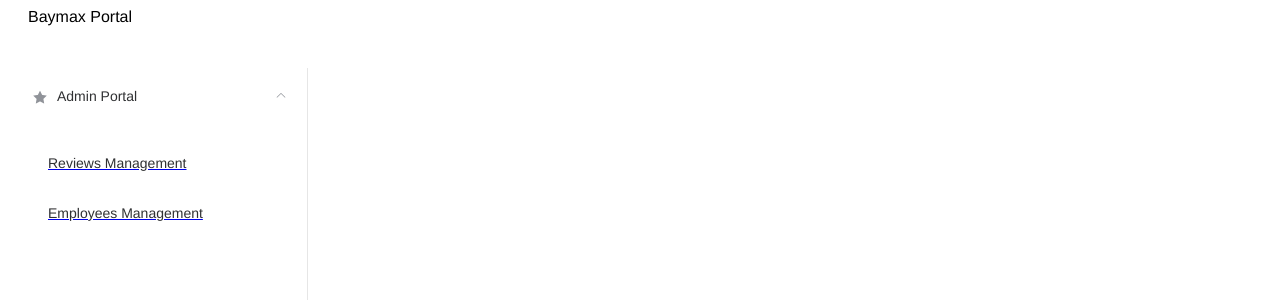
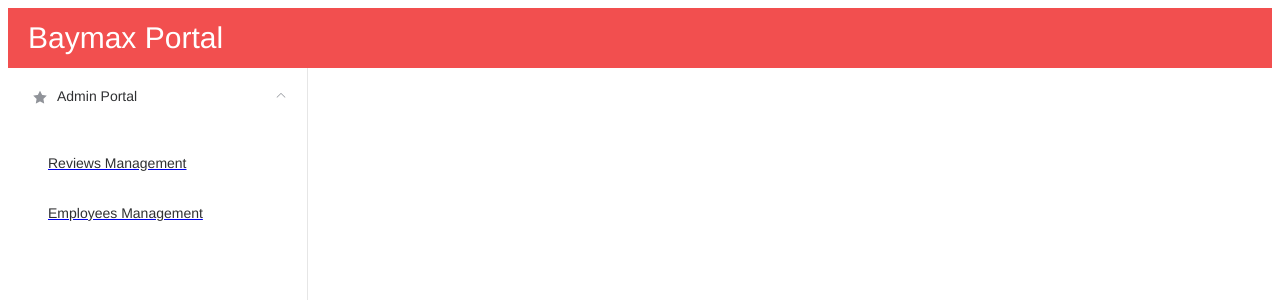
Before and after one commit to quannt/full-stack-demo, a Vue app in the folder frontend/: page /#/admin in a window 1280 px wide. Shown: the top 300 px of the page. Built offline with nearby package versions, Linux system fonts and the light colour scheme.

Commit message:
Updating some stylings

```diff
--- a/frontend/src/App.vue
+++ b/frontend/src/App.vue
@@ -17,11 +17,12 @@ export default {
   -moz-osx-font-smoothing: grayscale;
   height: 100vh;
 }
+/* Overwrite some default stylings from element-ui */
 .el-container {
   height: 100vh;
 }
 .el-menu {
-  border-right: none;
+  border-right: none !important;
 }
 .el-main {
   padding: 50px;
--- a/frontend/src/layouts/Main.vue
+++ b/frontend/src/layouts/Main.vue
@@ -1,6 +1,6 @@
 <template>
   <el-container>
-    <el-header>Baymax Portal</el-header>
+    <el-header class="header">Baymax Portal</el-header>
     <el-container>
       <el-aside>
         <el-menu :default-openeds="['1']">
@@ -65,8 +65,16 @@ export default {
 };
 </script>
 
-<style>
+<style scoped>
 .el-aside {
   border-right: solid 1px #e6e6e6;
 }
+.header {
+  background: #f24f4f;
+  color: #ffffff;
+  font-size: 30px;
+  font-weight: 500;
+  display: flex;
+  align-items: center;
+}
 </style>
```
